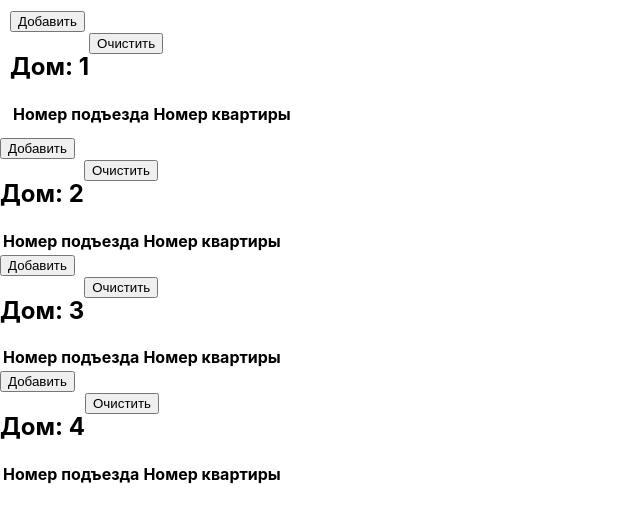
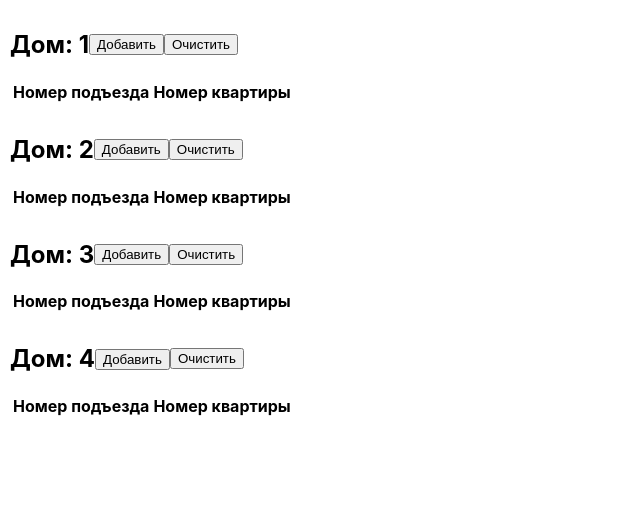
Before and after one commit to fedrdrdr/evrika_test, a React (Create React App) app: page / in a window 1280 px wide. Shown: the top 522 px of the page, without its empty margins (0-640 px from the left). Built offline with nearby package versions, Linux system fonts and the light colour scheme.

Commit message:
fix styles

```diff
--- a/src/components/App.js
+++ b/src/components/App.js
@@ -15,23 +15,39 @@ function App() {
 
   return (
     <div className="app">
-      <div style={{margin:"10px"}}>
-        <AddApartmentsButton addApartments={(selectedApartments) => setApartments1([...apartments1, ...selectedApartments])} />
+      <div className="block">
+        <div className="table-header ">
+          <h2>Дом: 1</h2>
+          <AddApartmentsButton addApartments={(selectedApartments) => setApartments1([...apartments1, ...selectedApartments])} />
+          <button onClick={() => clearApartments(setApartments1)}>Очистить</button>
+        </div>
         <Table apartments={apartments1} houseNumber={1} clearApartments={() => clearApartments(setApartments1)} />
       </div>
 
-      <div>
-        <AddApartmentsButton addApartments={(selectedApartments) => setApartments2([...apartments2, ...selectedApartments])} />
+      <div className="block">
+        <div className="table-header ">
+          <h2>Дом: 2</h2>
+          <AddApartmentsButton addApartments={(selectedApartments) => setApartments2([...apartments2, ...selectedApartments])} />
+          <button onClick={() => clearApartments(setApartments2)}>Очистить</button>
+        </div>
         <Table apartments={apartments2} houseNumber={2} clearApartments={() => clearApartments(setApartments2)} />
       </div>
 
-      <div>
-        <AddApartmentsButton addApartments={(selectedApartments) => setApartments3([...apartments3, ...selectedApartments])} />
+      <div className="block">
+        <div className="table-header ">
+          <h2>Дом: 3</h2>
+          <AddApartmentsButton addApartments={(selectedApartments) => setApartments3([...apartments3, ...selectedApartments])} />
+          <button onClick={() => clearApartments(setApartments3)}>Очистить</button>
+        </div>
         <Table apartments={apartments3} houseNumber={3} clearApartments={() => clearApartments(setApartments3)} />
       </div>
 
-      <div>
-        <AddApartmentsButton addApartments={(selectedApartments) => setApartments4([...apartments4, ...selectedApartments])} />
+      <div className="block">
+        <div className="table-header ">
+          <h2>Дом: 4</h2>
+          <AddApartmentsButton addApartments={(selectedApartments) => setApartments4([...apartments4, ...selectedApartments])} />
+          <button onClick={() => clearApartments(setApartments4)}>Очистить</button>
+        </div>
         <Table apartments={apartments4} houseNumber={4} clearApartments={() => clearApartments(setApartments4)} />
       </div>
     </div>
--- a/src/components/Modal.js
+++ b/src/components/Modal.js
@@ -1,12 +1,14 @@
 import React, { useState } from 'react';
 
-const entrances = ['Подъезд 1', 'Подъезд 2', 'Подъезд 3']; // Список подъездов
+const entrances = ['Подъезд 1', 'Подъезд 2', 'Подъезд 3', 'Подъезд 4', 'Подъезд 5', 'Подъезд 6'];
 
 const apartmentsByEntrance = {
   'Подъезд 1': [1, 2, 3, 4, 5 ,6],
   'Подъезд 2': [1, 2, 3, 4, 5 ,6],
   'Подъезд 3': [1, 2, 3, 4, 5 ,6],
   'Подъезд 4': [1, 2, 3, 4, 5 ,6],
+  'Подъезд 5': [1, 2, 3, 4, 5 ,6],
+  'Подъезд 6': [1, 2, 3, 4, 5 ,6],
 }; // Список квартир по подъездам
 
 function Modal({ addApartments, toggleModal }) {
@@ -37,8 +39,8 @@ function Modal({ addApartments, toggleModal }) {
     <div className="modal">
       <div className="modal-content">
         <div className="modal-header">
-          <h2>Выберите подъезд</h2>
-          <button onClick={toggleModal}>✕</button>
+          {/* <h2>Выберите подъезд</h2> */}
+          {/* <button onClick={toggleModal}>✕</button> */}
         </div>
         <select value={selectedEntrance} onChange={handleEntranceChange}>
           <option value="">Выберите подъезд</option>
--- a/src/components/Table.js
+++ b/src/components/Table.js
@@ -1,4 +1,3 @@
-// Table.js
 import React, { useState } from 'react';
 import AddApartmentsButton from './AddApartmentsButton';
 
@@ -26,6 +25,7 @@ function Table({ apartments, clearApartments, houseNumber }) {
 
   const handleAddApartments = (selectedApartments) => {
     const updatedApartments = [...apartments, ...selectedApartments];
+
     clearApartments(updatedApartments);
     setIsModalOpen(false);
   };
@@ -33,10 +33,9 @@ function Table({ apartments, clearApartments, houseNumber }) {
   return (
     <div className="table">
       <div className="table-header">
-        <h2>Дом: {houseNumber}</h2>
+
         <div className="table-buttons">
-          <button onClick={clearApartments}>Очистить</button>
-          {/* <button onClick={() => setIsModalOpen(true)}>Добавить</button> */}
+
         </div>
       </div>
       <table>
--- a/src/index.css
+++ b/src/index.css
@@ -15,4 +15,13 @@ code {
 .table-header {
   display: flex;
   flex-direction: row;
+  align-content: center;
+  align-items: center;
 }
+
+.block {
+  margin:10px;
+}
+.modal {
+  position: absolute;
+}
```
